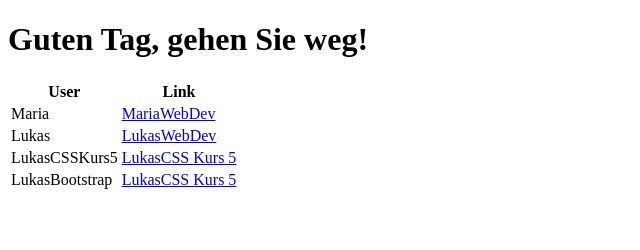
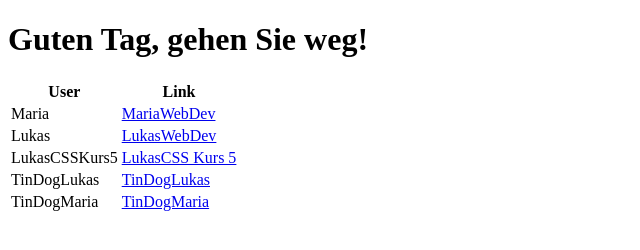
Before and after one commit to dickunddoof/lernen_webkrams, a plain HTML site: page index.html in a window 1280 px wide. Shown: the whole page, without its empty margins (0-640 px from the left). Drawn offline with Linux system fonts and the light colour scheme.

Commit message:
maria stinkt

```diff
--- a/index.html
+++ b/index.html
@@ -25,8 +25,12 @@
       <td><a href="LukasCSSKurs5/index.html">LukasCSS Kurs 5</a></td>
     </tr>
     <tr>
-      <td>LukasBootstrap</td>
-      <td><a href="TinDogLukas/index.html">LukasCSS Kurs 5</a></td>
+      <td>TinDogLukas</td>
+      <td><a href="TinDogLukas/index.html">TinDogLukas</a></td>
+    </tr>
+    <tr>
+      <td>TinDogMaria</td>
+      <td><a href="TinDogMaria/index.html">TinDogMaria</a></td>
     </tr>
   </table>
 
```
